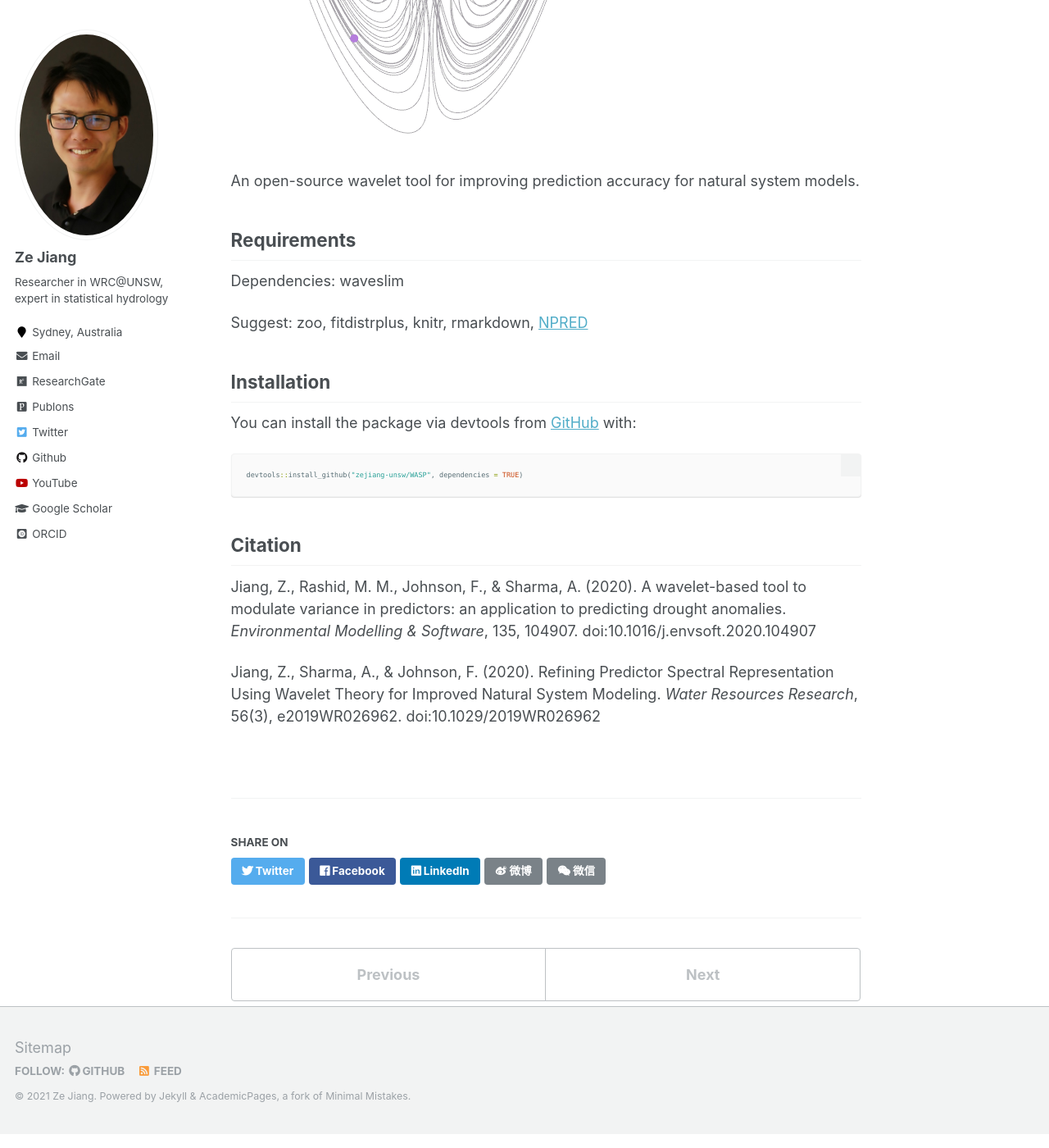
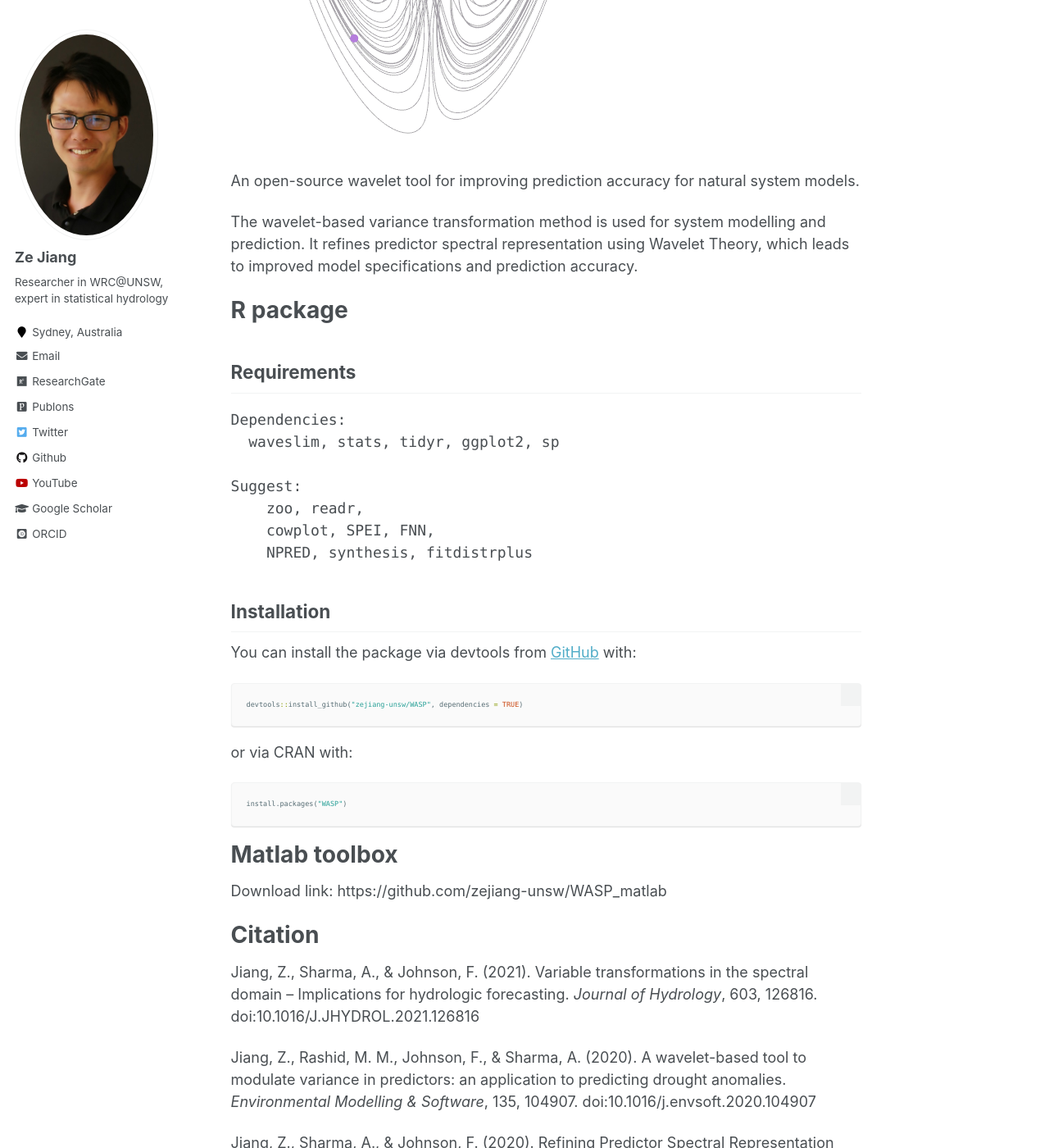
Before and after one commit to zejiang-unsw/zejiang-unsw.github.io, a Jekyll site: the page built from _software/WASP.md, in a window 1280 px wide and 1400 px high, scrolled down 511 px. Shown: the whole window at 82% size. Built offline with Jekyll 4.4.1, drawn with Linux system fonts in a browser that asks for light colours; some web fonts are replaced.

Commit message:
Update WASP.md

````diff
--- a/_software/WASP.md
+++ b/_software/WASP.md
@@ -1,34 +1,49 @@
 ---
 title: "WASP: Wavelet System Prediction"
-excerpt: "The open-source R package WASP is used for system modeling and prediction."
+excerpt: "The open-source software WASP is used for system modeling and prediction."
 collection: software
 ---
 <img src='/images/x_z.gif'><br/>
 
 An open-source wavelet tool for improving prediction accuracy for natural system models.
 
+The wavelet-based variance transformation method is used for system modelling and prediction. It refines predictor spectral representation using Wavelet Theory, which leads to improved model specifications and prediction accuracy.
+
+# R package
+
 ## Requirements
-
+<pre>
 Dependencies:
-  waveslim
+  waveslim, stats, tidyr, ggplot2, sp
 
 Suggest:
-  zoo,
-  fitdistrplus,
-  knitr,
-  rmarkdown,
-  [NPRED](https://github.com/zejiang-unsw/NPRED)
-
+    zoo, readr,
+    cowplot, SPEI, FNN,
+    NPRED, synthesis, fitdistrplus
+</pre>
 
 ## Installation
 
 You can install the package via devtools from [GitHub](https://github.com/) with:
 
-```r
+``` r
 devtools::install_github("zejiang-unsw/WASP", dependencies = TRUE)
 ```
 
-## Citation
+or via CRAN with:
+
+``` r
+install.packages("WASP")
+```
+
+# Matlab toolbox
+
+Download link: https://github.com/zejiang-unsw/WASP_matlab
+
+
+# Citation
+Jiang, Z., Sharma, A., & Johnson, F. (2021). Variable transformations in the spectral domain – Implications for hydrologic forecasting. *Journal of Hydrology*, 603, 126816. doi:10.1016/J.JHYDROL.2021.126816
+
 Jiang, Z., Rashid, M. M., Johnson, F., & Sharma, A. (2020). A wavelet-based tool to modulate variance in predictors: an application to predicting drought anomalies. *Environmental Modelling & Software*, 135, 104907. doi:10.1016/j.envsoft.2020.104907
 
 Jiang, Z., Sharma, A., & Johnson, F. (2020). Refining Predictor Spectral Representation Using Wavelet Theory for Improved Natural System Modeling. *Water Resources Research*, 56(3), e2019WR026962. doi:10.1029/2019WR026962
````
